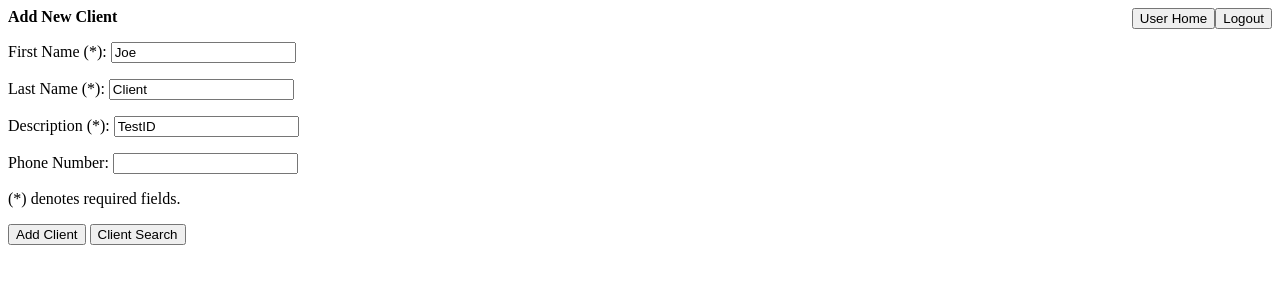
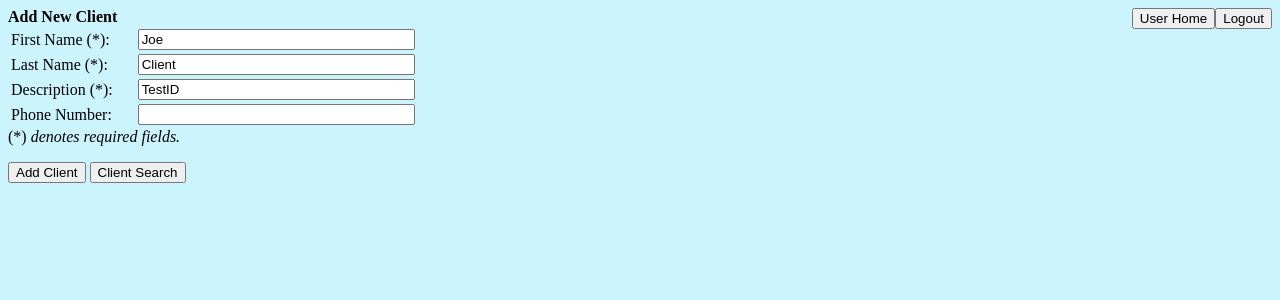
Before and after one commit to heliumrz/Atlanta-Sharing-Alliance-Coordination-System, a PHP site: page /client_add.php in a window 1280 px wide. Shown: the top 300 px of the page. Run offline with PHP 8.4, Linux system fonts and the light colour scheme; the visitor is signed in with stand-in values (Sample User, id 1).

Commit message:
Updated screens to use tables format for better look.

```diff
--- a/Phase3/src/client_add.php
+++ b/Phase3/src/client_add.php
@@ -69,7 +69,7 @@
          }
       </script>
    </head>
-   <body>
+   <?php displayBodyHeading(); ?>
       <?php displayFormHeader($MAIN_FORM,$CLIENT_ADD_URL); ?>
          <div>
             <?php displayPageHeading($pageTitle); ?>
--- a/Phase3/src/client_checkin.php
+++ b/Phase3/src/client_checkin.php
@@ -63,7 +63,7 @@
          }
       </script>
    </head>
-   <body>
+   <?php displayBodyHeading(); ?>
       <?php displayFormHeader($MAIN_FORM,$CLIENT_CHECKIN_URL); ?>
          <div>
             <?php displayPageHeading($pageTitle); ?>
--- a/Phase3/src/client_detail.php
+++ b/Phase3/src/client_detail.php
@@ -88,7 +88,7 @@
          }
       </script>
    </head>
-   <body>
+   <?php displayBodyHeading(); ?>
       <?php displayFormHeader($MAIN_FORM,$CLIENT_DETAIL_URL); ?>
          <div>
             <?php displayPageHeading($pageTitle); ?>
--- a/Phase3/src/client_search.php
+++ b/Phase3/src/client_search.php
@@ -58,7 +58,7 @@
          }
       </script>
    </head>
-   <body>
+   <?php displayBodyHeading(); ?>
       <?php displayFormHeader($MAIN_FORM,$CLIENT_SEARCH_URL); ?>
          <div>
             <?php displayPageHeading($pageTitle); ?>
--- a/Phase3/src/lib.php
+++ b/Phase3/src/lib.php
@@ -1,4 +1,5 @@
 <?php
+// This file contains library functions that will be used by other scripts.
 
 static $INVALID_USER_PASS = "Username and password are invalid. Please try again.";
 static $EMPTY_STRING = "";
@@ -27,11 +28,24 @@ function displayCss() {
          table.datatable {
             border: solid black;
          }
-         table.datatable th, tr, td {
+         table.datatable th {
+            border: solid black;
+            height: 40px;
+         }
+         table.datatable tr {
+            border: solid black;
+            height: 40px;
+         }
+         table.datatable td {
             border: solid black;
             height: 40px;
          }
       </style>\n";
+}
+
+// Returns the text associated with required fields
+function returnRequiredFieldText() {
+   return"<label>(*) <i>denotes required fields.</i></label>";
 }
 
 // Display Javascript library functions
@@ -143,6 +157,11 @@ function displayTitle($pageTitle) {
       <title>" . $pageTitle . "</title>";
 }
 
+// Display html <body> tag with options
+function displayBodyHeading() {
+   echo "<body style='background-color:CCF4FF'>";
+}
+
 // Display page heading
 function displayPageHeading($pageHeading) {
    echo '
@@ -166,7 +185,7 @@ function displayLogout() {
 // Display form header
 function displayFormHeader($formName,$actionUrl) {
    echo '
-      <form id="' . $formName . '" action="' . $actionUrl . '" method="post" onSubmit="return ' . $formName . 'Validation()">';
+      <form id="' . $formName . '" action="' . $actionUrl . '" method="post" onSubmit="return ' . $formName . 'Validation()">' . "\n";
 }
 
 // Display Login submit button
@@ -250,7 +269,7 @@ function displayUsernamePasswordField() {
 }
 
 // Display username and password fields. Used in Login page.
-function displayUserHomeDataField($userRow) {
+function displayUserHomeDataFieldLabel($userRow) {
    echo '
             <p>
                <label>
@@ -280,9 +299,11 @@ function displayUserHomeDataField($userRow) {
 }
 
 // Display user home data
-function displayUserHomeDataFieldTable($userRow) {
+function displayUserHomeDataField($userRow) {
    echo '
-  <table class="datatable">
+            <table>
+               <col width="35%">
+               <col width="65%">
                <tr>
                   <td align="left">First Name:</td>
                   <td align="left">' . $userRow['firstName'] . '</td>
@@ -296,10 +317,10 @@ function displayUserHomeDataFieldTable($userRow) {
                   <td align="left">' . $userRow['email'] . '</td>
                </tr>
                <tr>
-      <td align="left">Email:</td>
+                  <td align="left">User Type:</td>
                   <td align="left">' . $userRow['userType'] . '</td>
                </tr>
-  </table>';
+            </table>' . "\n";
 }
 
 // Display empty fields if no data provided or display data provided on field
@@ -317,31 +338,32 @@ function displayClientDataField($clientData) {
    }
 
    echo '
-            <p>
-               <label>First Name (*):</label>
-               <input id="firstName" name="firstName" type="text" value="' . $firstName . '"/>
-            </p>
-            <p>
-               <label>Last Name (*):</label>
-               <input id="lastName" name="lastName" type="text" value="' . $lastName . '"/>
-            </p>
-            <p>
-               <label>Description (*):</label>
-               <input id="description" name="description" type="text" value="' . $description . '"/>
-            </p>
-            <p>
-               <label>Phone Number:</label>
-               <input id="phoneNumber" name="phoneNumber" type="text" value="' . $phoneNumber . '"/>
-            </p>
-            <p>
-               <label>(*)</strong> denotes required fields.</label>
-            </p>
+            <table>
+               <col width="40%">
+               <col width="60%">
+               <tr>
+                  <td align="left">First Name (*):</td>
+                  <td align="left"><input id="firstName" name="firstName" type="text" style="width:150%" value="' . $firstName . '"/></td>
+               </tr>
+               <tr>
+                  <td align="left">Last Name (*):</td>
+                  <td align="left"><input id="lastName" name="lastName" type="text" style="width:150%" value="' . $lastName . '"/></td>
+               </tr>
+               <tr>
+                  <td align="left">Description (*):</td>
+                  <td align="left"><input id="description" name="description" type="text" style="width:150%" value="' . $description . '"/></td>
+               </tr>
+               <tr>
+                  <td align="left">Phone Number:</td>
+                  <td align="left"><input id="phoneNumber" name="phoneNumber" type="text" style="width:150%" value="' . $phoneNumber . '"/></td>
+               </tr>
+            </table>
+            ' . returnRequiredFieldText() . '
             <input id="currentFirstName" name="" type="hidden" value="' . $firstName . '"/>
             <input id="currentLastName" name="" type="hidden" value="' . $lastName . '"/>
             <input id="currentDescription" name="" type="hidden" value="' . $description . '"/>
             <input id="currentPhoneNumber" name="" type="hidden" value="' . $phoneNumber . '"/>
-            ';
-
+            ' . "\n";
 }
 
 // Display client data in read only format
@@ -352,46 +374,27 @@ function displayClientDataFieldRO($clientData) {
    $phoneNumber = $clientData["phoneNumber"];
 
    echo '
-            <p>
-               <label>First Name: ' . $firstName . '</label>
-            </p>
-            <p>
-               <label>Last Name: ' . $lastName . '</label>
-            </p>
-            <p>
-               <label>Description: ' . $description . '</label>
-            </p>
-            <p>
-               <label>Phone Number: ' . $phoneNumber . '</label>
-            </p>';
-}
-
-// Display Client Check-In data fields
-function displayClientCheckinDataFieldLabel() {
-   $EMPTY_STRING = "";
-   echo '
-            <p>
-               <label><strong>Check-In Details</strong></label>
-            </p>
-            <p>
-               <label>Check-In Date/Time (*):</label>
-               <input id="checkinDateTime" name="checkinDateTime" type="text" value="' . $EMPTY_STRING . '"/>
-            </p>
-            <p>
-               <label>Facility (*):</label>
-               <input id="checkinDateTime" name="checkinDateTime" type="text" value="' . $EMPTY_STRING . '"/>
-            </p>
-            <p>
-               <label>Service Description (*):</label>
-               <input id="description" name="description" type="text" value="' . $EMPTY_STRING . '"/>
-            </p>
-            <p>
-               <label>Note:</label>
-               <input id="note" name="note" type="text" value="' . $EMPTY_STRING . '"/>
-            </p>
-            <p>
-               <label>(*) denotes required fields.</label>
-            </p>';
+            <table>
+               <col width="40%">
+               <col width="60%">
+               <tr>
+                  <td align="left">First Name:</td>
+                  <td align="left">' . $firstName . '</td>
+               </tr>
+               <tr>
+                  <td align="left">Last Name:</td>
+                  <td align="left">' . $lastName . '</td>
+               </tr>
+               <tr>
+                  <td align="left">Description:</td>
+                  <td align="left">' . $description . '</td>
+               </tr>
+               <tr>
+                  <td align="left">Phone Number:</td>
+                  <td align="left">' . $phoneNumber . '</td>
+               </tr>
+            </table>
+            ' . "\n";
 }
 
 function displayClientCheckinDataField($siteId) {
@@ -418,10 +421,7 @@ function displayClientCheckinDataField($siteId) {
                   <td align="left"><input id="note" name="note" type="text" style="width:100%" value="' . $EMPTY_STRING . '"/></td>
                </tr>
             </table>
-            <p>
-               <label>(*) denotes required fields.</label>
-            </p>';
-
+            ' . returnRequiredFieldText();
 }
 
 function displayClientExistsMessage($clientExists) {
@@ -462,7 +462,7 @@ function displayClientSearchResult($result) {
 
       while($row = $result->fetch_assoc()) {
             echo "
-            <tr onClick='handleClientDetail(" . $row['clientId'] . ")'>
+            <tr style='cursor:pointer' onClick='handleClientDetail(" . $row['clientId'] . ")'>
                <td class='hide'>" . $row['clientId'] . "</td>
                <td>" . $row['firstName'] . "</td>
                <td>" . $row['lastName'] . "</td>
@@ -475,7 +475,6 @@ function displayClientSearchResult($result) {
       </table>
       <br>
       <label><i>Click row for more detail.</i></label>
-
       ";
 
    } else {
--- a/Phase3/src/user_home.php
+++ b/Phase3/src/user_home.php
@@ -29,7 +29,7 @@
          <?php displayJavascriptLib();?>
       </script>
    </head>
-   <body>
+   <?php displayBodyHeading(); ?>
       <?php displayFormHeader($MAIN_FORM,$USER_HOME_URL); ?>
          <div>
             <?php displayPageHeading($pageTitle); ?>
```
Lines whose indentation alone changed are shown as unchanged.
